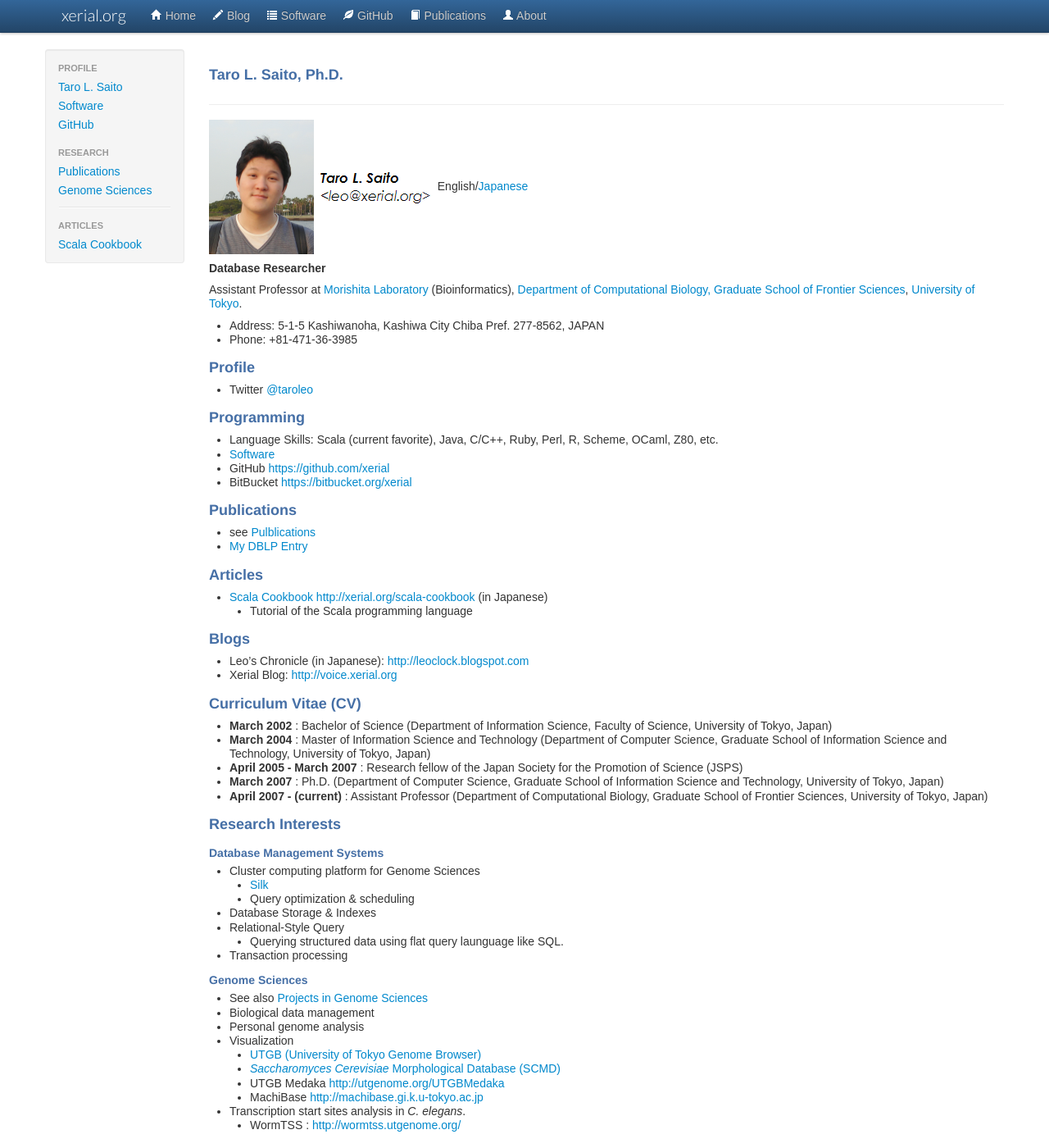
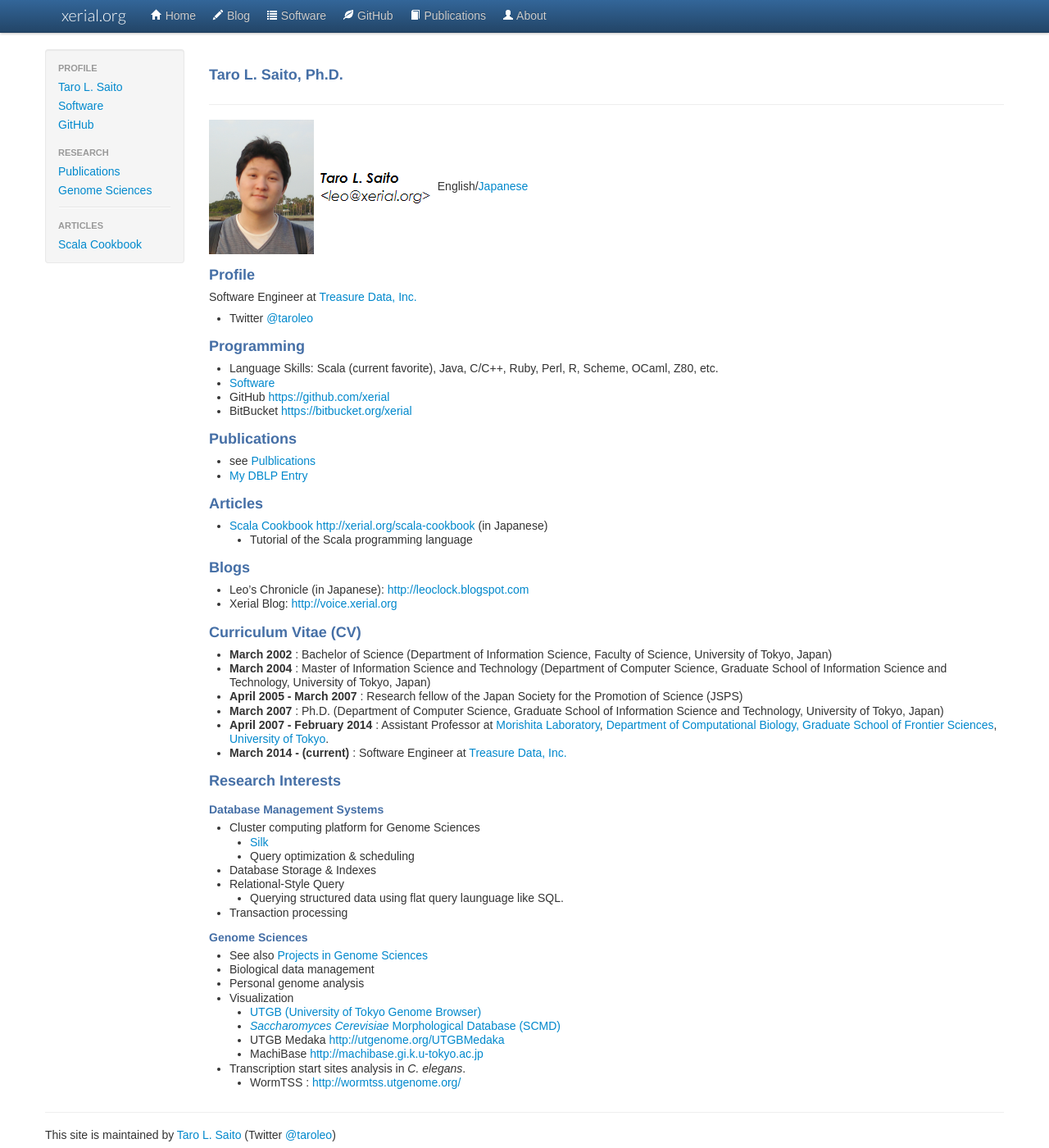
Before and after one commit to xerial/xerial.github.com, a Jekyll site: the page built from leo.md, in a window 1280 px wide and 1400 px high. Shown: the whole window at 82% size. Built offline with Jekyll 4.4.1, drawn with Linux system fonts in a browser that asks for light colours; Markdown is read by kramdown in place of the engine named in the settings.

```diff
--- a/leo.md
+++ b/leo.md
@@ -4,15 +4,9 @@ title: Taro L. Saito, Ph.D.
 ---
 ![leo]({{SITE_URL}}/image/leo.png) ![email]({{SITE_URL}}/image/leo-email.png) English/[Japanese](/leoj)
 
-**Database Researcher**
+### Profile
 
-Assistant Professor at [Morishita Laboratory](http://www.gi.k.u-tokyo.ac.jp/) (Bioinformatics), [Department of Computational Biology, Graduate School of Frontier Sciences](http://www.cb.k.u-tokyo.ac.jp/?lang=en), [University of Tokyo](http://www.u-tokyo.ac.jp/index_e.html).
-
-
-* Address: 5-1-5 Kashiwanoha, Kashiwa City Chiba Pref. 277-8562, JAPAN
-* Phone: +81-471-36-3985
-
-### Profile
+Software Engineer at [Treasure Data, Inc.](http://www.treasuredata.com/)
 
 * Twitter [@taroleo](https://twitter.com/taroleo)
 
@@ -34,16 +28,14 @@ Assistant Professor at [Morishita Laboratory](http://www.gi.k.u-tokyo.ac.jp/) (B
 * Leo's Chronicle (in Japanese): <http://leoclock.blogspot.com>
 * Xerial Blog: <http://voice.xerial.org>
 
-
-
 ### Curriculum Vitae (CV)
 
 * **March 2002** : Bachelor of Science (Department of Information Science, Faculty of Science, University of Tokyo, Japan)
 * **March 2004** : Master of Information Science and Technology (Department of Computer Science, Graduate School of Information Science and Technology, University of Tokyo, Japan)
 * **April 2005 - March 2007** : Research fellow of the Japan Society for the Promotion of Science (JSPS)
 * **March 2007** : Ph.D. (Department of Computer Science, Graduate School of Information Science and Technology, University of Tokyo, Japan)
-* **April 2007 - (current)** : Assistant Professor (Department of Computational Biology, Graduate School of Frontier Sciences, University of Tokyo, Japan)
-
+* **April 2007 - February 2014** : Assistant Professor at [Morishita Laboratory](http://mlab.cb.k.u-tokyo.ac.jp), [Department of Computational Biology, Graduate School of Frontier Sciences](http://www.cb.k.u-tokyo.ac.jp/?lang=en), [University of Tokyo](http://www.u-tokyo.ac.jp/index_e.html).
+* **March 2014 - (current)** : Software Engineer at [Treasure Data, Inc.](http://www.treasuredata.com/)
 
 ### Research Interests
 
```
Also changed, not shown: leoj.md (+3 -5 lines).
